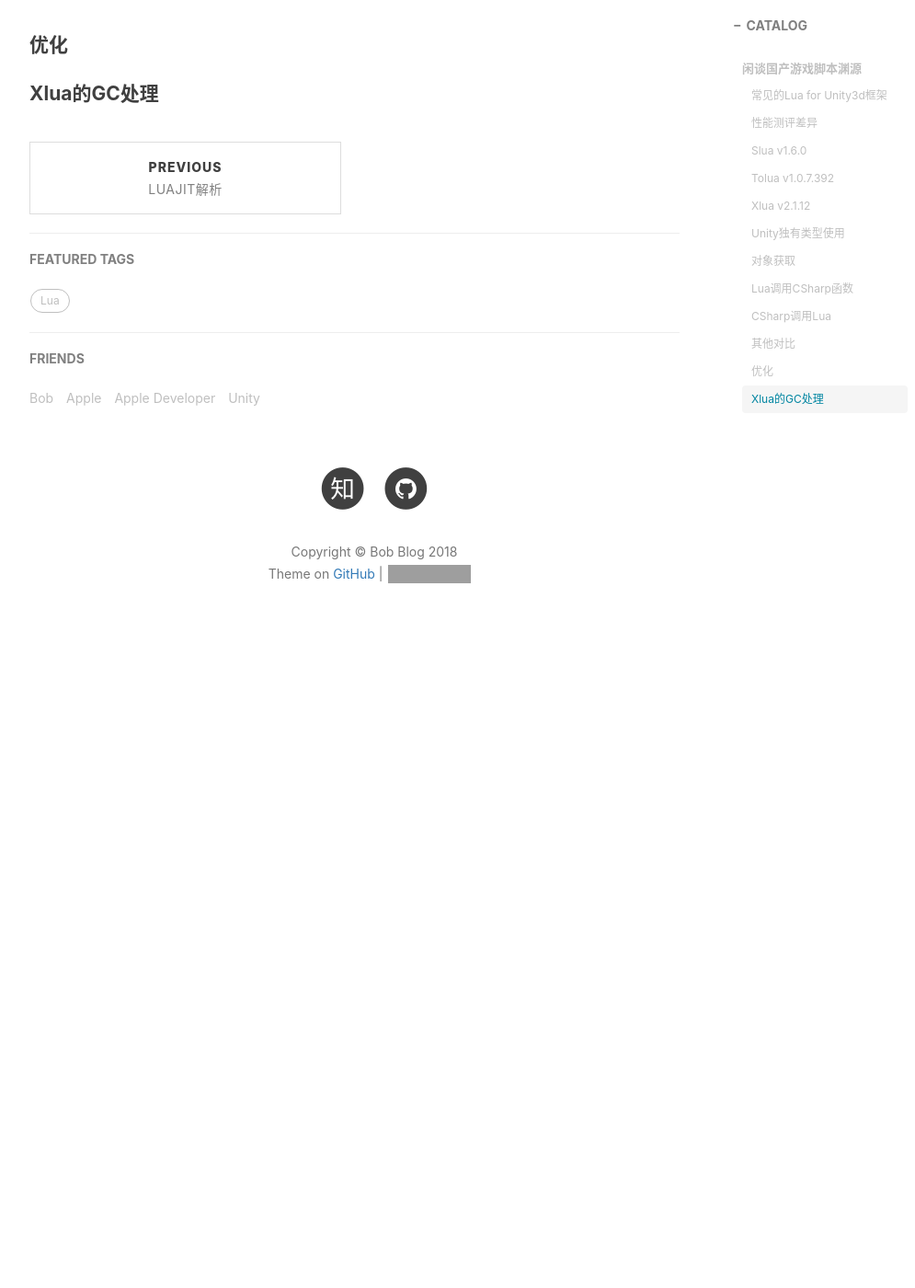
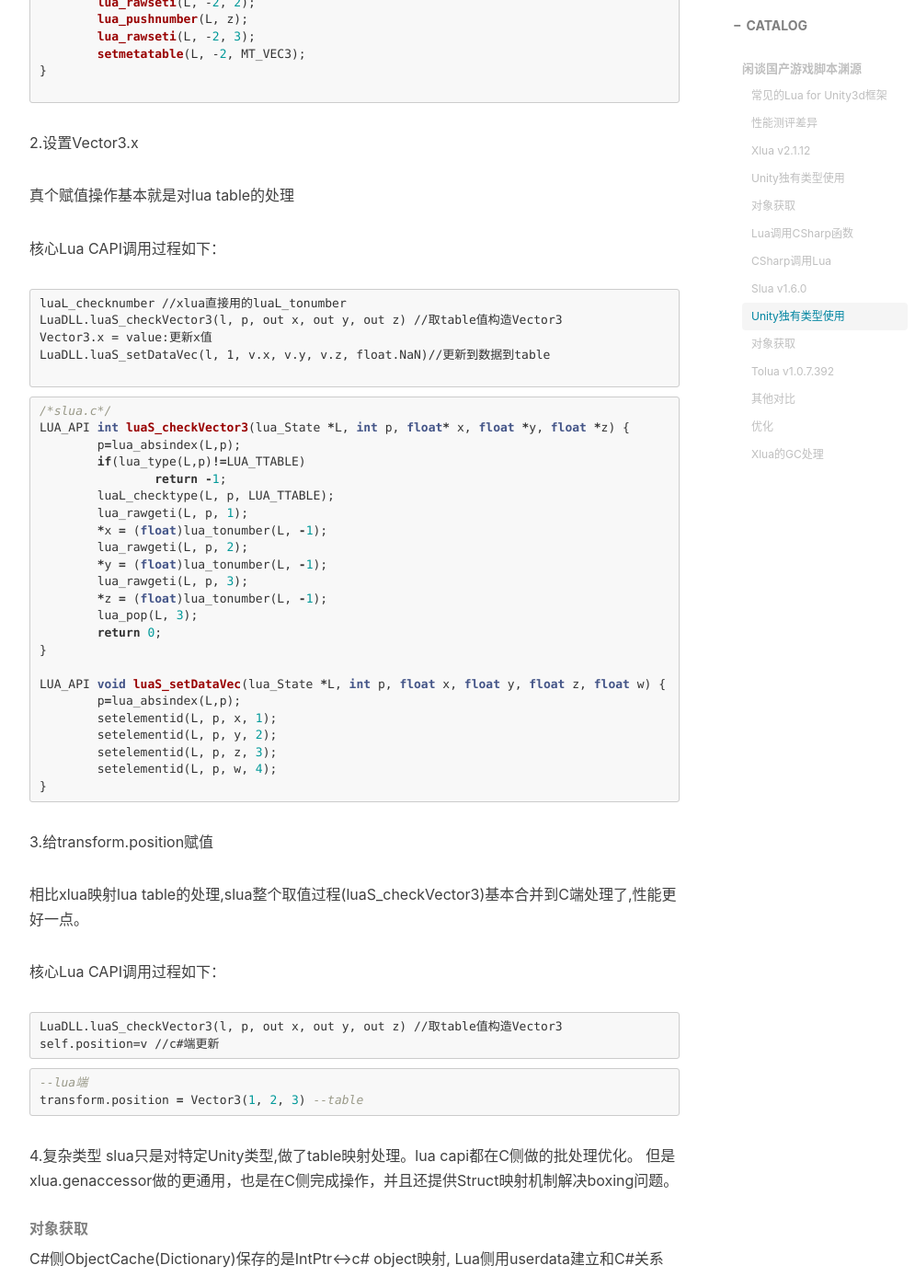
Before and after one commit to chenanbao/chenanbao.github.io, a Jekyll site: the page built from _posts/2018-07-29-Lua热更新框架差异.md, in a window 1280 px wide and 1400 px high, scrolled down 11714 px. Shown: the whole window at 92% size, without its empty margins (233-1228 px from the left). Built offline with Jekyll 4.4.1, drawn with Linux system fonts in a browser that asks for light colours; nearby versions of some CDN libraries; comment, search, counter and statistics services are not loaded; before the commit the page ends 12442 px from its top, so only the background shows below that; some of the changed text lies outside the part shown; grey boxes are pictures that could not be loaded.

Commit message:
slua部分分析

````diff
--- a/_posts/2018-07-29-Lua热更新框架差异.md
+++ b/_posts/2018-07-29-Lua热更新框架差异.md
@@ -34,17 +34,13 @@ tags:
 
 这些Lua框架本质上都采用胶水代码调用Lua CAPI来实现C#、Lua、C交互,理论上没有性能差异，但网上性能测评都是体现出了不少差异。差异主要体现在下面二个方面：
  +  **Lua 的 C API 的调用频次。**
- +  **C#、Lua、C、C++之间数据(值类型、引用类型)传递的实现方式和选择，以及数据交换产生的GC问题。**
+ +  **C#、Lua、C、C++之间数据([值类型、引用类型](https://docs.microsoft.com/zh-cn/dotnet/csharp/language-reference/keywords/value-types))传递的实现方式和选择，以及数据交换产生的GC问题。**
 
-早期一些Lua框架桥接采用反射实现,会有性能损耗(几个框架测评相互嘲讽的点)，目前大多数框架都是采用Wrap方式生成胶水代码,因此这个性能差异基本抹平了。
+ 分析过程需对[Lua虚拟机](https://chenanbao.github.io/2018/07/28/Lua虚拟栈原理/)和[Lua虚拟栈](https://chenanbao.github.io/2018/07/28/Lua虚拟栈交互流程/)概念有一定了解。
 
-大多测评用例是对Unity独有类型Vector2， Vector3，Vector4，Quaternion）使用、对象获取、函数调用、复杂类型传递等，下面分别讨论这些情况的实现方式。
+早期一些Lua框架调用C#采用反射实现,会有性能损耗(几个框架测评相互嘲讽的点)，目前大多数框架都是采用Wrap方式生成胶水代码,因此这个性能差异基本抹平了。
 
-##### Slua v1.6.0
-
-
-##### Tolua v1.0.7.392
-ToLua对于Lua CAPI调用优化点在于做了一定批处理。
+这些测评用例基本测试方向是对Unity独有类型Vector2， Vector3，Vector4，Quaternion）使用、对象读写、相互函数调用、复杂类型传递等，下面就这些情况的实现方式分别讨论。
 
 
 ##### Xlua v2.1.12
@@ -422,7 +418,7 @@ LUA_API void xlua_pushcsobj(lua_State *L, int key, int meta_ref, int need_cache,
 
 	if (need_cache) cacheud(L, key, cache_ref);
 
-    lua_rawgeti(L, LUA_REGISTRYINDEX, meta_ref);
+    lua_rawgeti(L, LUA_REGISTRYINDEX, meta_ref);//t[n] 的值压栈,t 是指索引LUA_REGISTRYINDEX的表
 
 	lua_setmetatable(L, -2);
 }
@@ -519,6 +515,165 @@ LuaAPI.xlua_toXXX //返回值处理
 
 ```
 
+##### Slua v1.6.0
+
+###### Unity独有类型使用
+
+1.Vector3映射为luatable。
+
+核心Lua CAPI调用过程如下：
+```
+luaL_checknumber //xlua直接用的luaL_tonumber
+LuaDLL.luaS_pushVector3(l, v3.x, v3.y, v3.z)//构建table和写入值一次性全在c端做
+```
+
+```lua
+--lua
+import "UnityEngine"
+Vector3(10,10,10)
+```
+
+```csharp
+//Lua_UnityEngine_Vector3.cs
+static public int constructor(IntPtr l) {
+    ...
+    System.Single a1;
+    checkType(l,2,out a1);
+    System.Single a2;
+    checkType(l,3,out a2);
+    System.Single a3;
+    checkType(l,4,out a3);
+    o=new UnityEngine.Vector3(a1,a2,a3);
+    pushValue(l,true);//lua_pushboolean
+    pushValue(l,o);//luaS_pushVector3
+    ...
+}
+
+/*slua.c*/
+LUA_API void luaS_pushVector3(lua_State *L, float x, float y, float z) {
+	lua_newtable(L);
+	lua_pushnumber(L, x);
+	lua_rawseti(L, -2, 1);
+	lua_pushnumber(L, y);
+	lua_rawseti(L, -2, 2);
+	lua_pushnumber(L, z);
+	lua_rawseti(L, -2, 3);
+	setmetatable(L, -2, MT_VEC3);
+}
+
+```
+
+2.设置Vector3.x
+
+真个赋值操作基本就是对lua table的处理
+
+核心Lua CAPI调用过程如下：
+```
+luaL_checknumber //xlua直接用的luaL_tonumber
+LuaDLL.luaS_checkVector3(l, p, out x, out y, out z) //取table值构造Vector3
+Vector3.x = value:更新x值
+LuaDLL.luaS_setDataVec(l, 1, v.x, v.y, v.z, float.NaN)//更新到数据到table
+
+```
+
+```c
+/*slua.c*/
+LUA_API int luaS_checkVector3(lua_State *L, int p, float* x, float *y, float *z) {
+	p=lua_absindex(L,p);
+	if(lua_type(L,p)!=LUA_TTABLE)
+		return -1;
+	luaL_checktype(L, p, LUA_TTABLE);
+	lua_rawgeti(L, p, 1);
+	*x = (float)lua_tonumber(L, -1);
+	lua_rawgeti(L, p, 2);
+	*y = (float)lua_tonumber(L, -1);
+	lua_rawgeti(L, p, 3);
+	*z = (float)lua_tonumber(L, -1);
+	lua_pop(L, 3);
+	return 0;
+}
+
+LUA_API void luaS_setDataVec(lua_State *L, int p, float x, float y, float z, float w) {
+	p=lua_absindex(L,p);
+	setelementid(L, p, x, 1);
+	setelementid(L, p, y, 2);
+	setelementid(L, p, z, 3);
+	setelementid(L, p, w, 4);
+}
+```
+
+3.给transform.position赋值
+
+相比xlua映射lua table的处理,slua整个取值过程(luaS_checkVector3)基本合并到C端处理了,性能更好一点。
+
+
+核心Lua CAPI调用过程如下：
+
+```
+LuaDLL.luaS_checkVector3(l, p, out x, out y, out z) //取table值构造Vector3
+self.position=v //c#端更新
+```
+
+```lua
+--lua端
+transform.position = Vector3(1, 2, 3) --table
+```
+
+4.复杂类型
+slua只是对特定Unity类型,做了table映射处理。lua capi都在C侧做的批处理优化。
+但是xlua.genaccessor做的更通用，也是在C侧完成操作，并且还提供Struct映射机制解决boxing问题。
+
+
+###### 对象获取
+C#侧ObjectCache(Dictionary)保存的是IntPtr<->c# object映射, Lua侧用userdata建立和C#关系
+
+xlua在lua侧使用lua_rawgeti可以看出table索引是int。
+slua在C#侧拿getAQName(xx)做key是String传到lua侧，元表处理用luaL_getmetatable(L,keyStr)。
+这里就体现出差异了。
+
+```lua
+--lua
+gobject.transform
+```
+
+```csharp
+static public int get_transform(IntPtr l) {
+    UnityEngine.GameObject self=(UnityEngine.GameObject)checkSelf(l);//c#映射表取
+    pushValue(l,true);
+    /*
+    1.push到c#映射表
+    2.luaS_pushobject push映射到lua侧userdata
+    */
+    pushValue(l,self.transform);
+    return 2;
+}
+
+/*slua.c*/
+LUA_API int luaS_pushobject(lua_State *l, int index, const char* t, int gco, int cref) {
+
+	int is_reflect = 0;
+
+	luaS_newuserdata(l, index);
+	if (gco) cacheud(l, index, cref);
+
+
+	luaL_getmetatable(l, t);//t对应的原表入栈
+	if (lua_isnil(l, -1))
+	{
+		lua_pop(l, 1);
+		luaL_getmetatable(l, "LuaVarObject");
+		is_reflect = 1;
+	}
+
+	lua_setmetatable(l, -2);
+	return is_reflect;
+}
+```
+
+
+
+##### Tolua v1.0.7.392
+ToLua对于Lua CAPI调用优化点在于做了一定批处理。
 
 #### 其他对比
 
@@ -526,8 +681,9 @@ LuaAPI.xlua_toXXX //返回值处理
 
 | 类别 | Slua | ToLua | XLua |
 | ------ | ------ | ------ | ------ |
-| 工程结构、代码质量| ★★★☆☆ | ★★★★☆ 力求简洁 | ★★★★☆ 力求解耦、减少硬编码 |
-| lib | luaprofile | cjson、pb、socket、lpeg、luaprofile、int64等  | luasocket、luaprofile、int64 。其他库[独立提供](https://github.com/chexiongsheng/build_xlua_with_libs) |
+| C# hotfix | 无 | 有 | 有 |
+| 工程结构、代码质量| ★★★★☆ | ★★★★☆ 力求简洁实用 | ★★★★☆ 力求解耦、减少硬编码、可扩展性强 |
+| lib | luaprofile、socket等 | cjson、pb、socket、lpeg、luaprofile、int64等  | luasocket、luaprofile、int64 。其他库[独立提供](https://github.com/chexiongsheng/build_xlua_with_libs) |
 | 烘焙lua |烘焙| 烘焙+打AssetBundle | 无 |
 | 测试用例、教程| 少量例子 | 简单文档说明、大量例子 | 例子、教程、测试用例、文档完备 |
 | 生成wrap| Unity和Custom分别生成、可视化设置生成输出目录 | 拆分成wrap+delegates+binder | 开发时可以用反射,发布时再生成。Unity和Custom合并生成，可以自定义模板输出自定义格式 |
````
Also changed, not shown: _posts/2018-07-28-Lua虚拟栈交互流程.md (+4 -0 lines).
